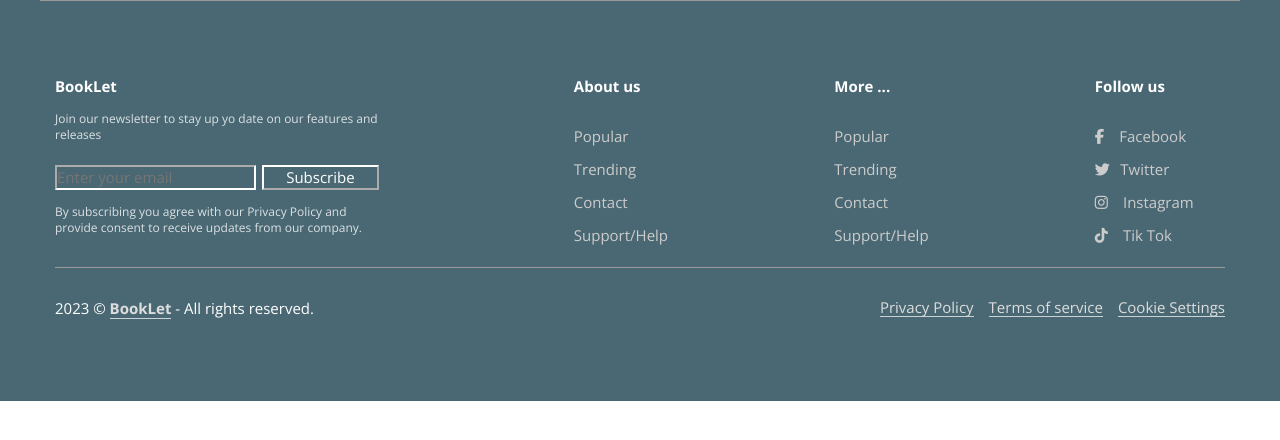
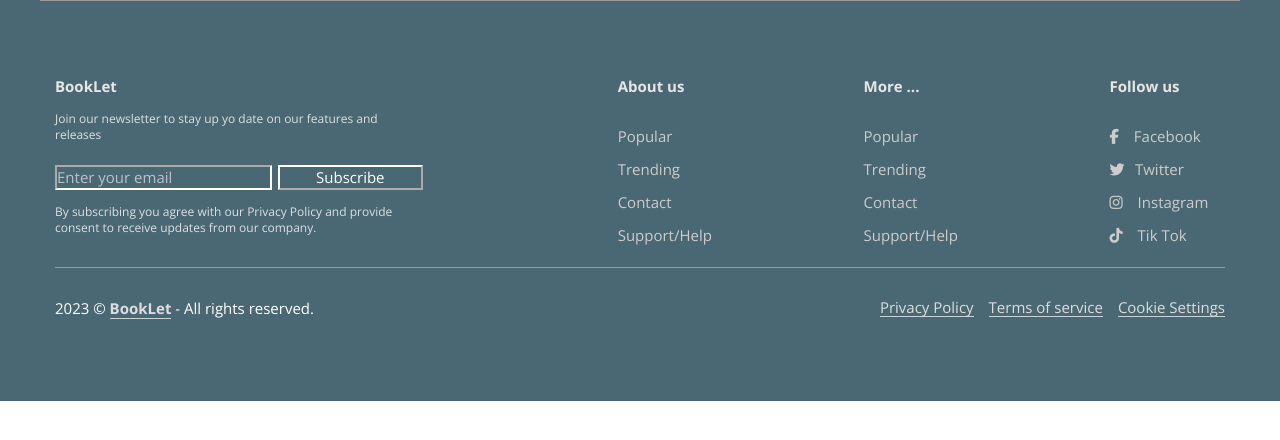
Before and after one commit to Djani-Antova/BookLet-october-2023, a React (Vite) app in the folder client/: page / in a window 1280 px wide. Shown: the top 440 px of the page. Built offline with nearby package versions, Linux system fonts and the light colour scheme.

Commit message:
Update Footer.css

```diff
--- a/client/src/components/footer/Footer.css
+++ b/client/src/components/footer/Footer.css
@@ -14,7 +14,7 @@
 }
 
 .site-footer .columns .newsletter {
-    flex: 1 1 25%;
+    flex: 1 1 30%;
     margin-right: 4em;
 }
 
@@ -139,6 +139,15 @@
 h6, .h6 {
     font-size: 1rem;
 }
+h5, h6 {
+    color: #e7e6e6
+}
+
+#newsletter-email-footer::placeholder {
+    color: #fff;
+    opacity: 0.6;
+}
+
 
 
 @media (min-width: 600px) {
```
